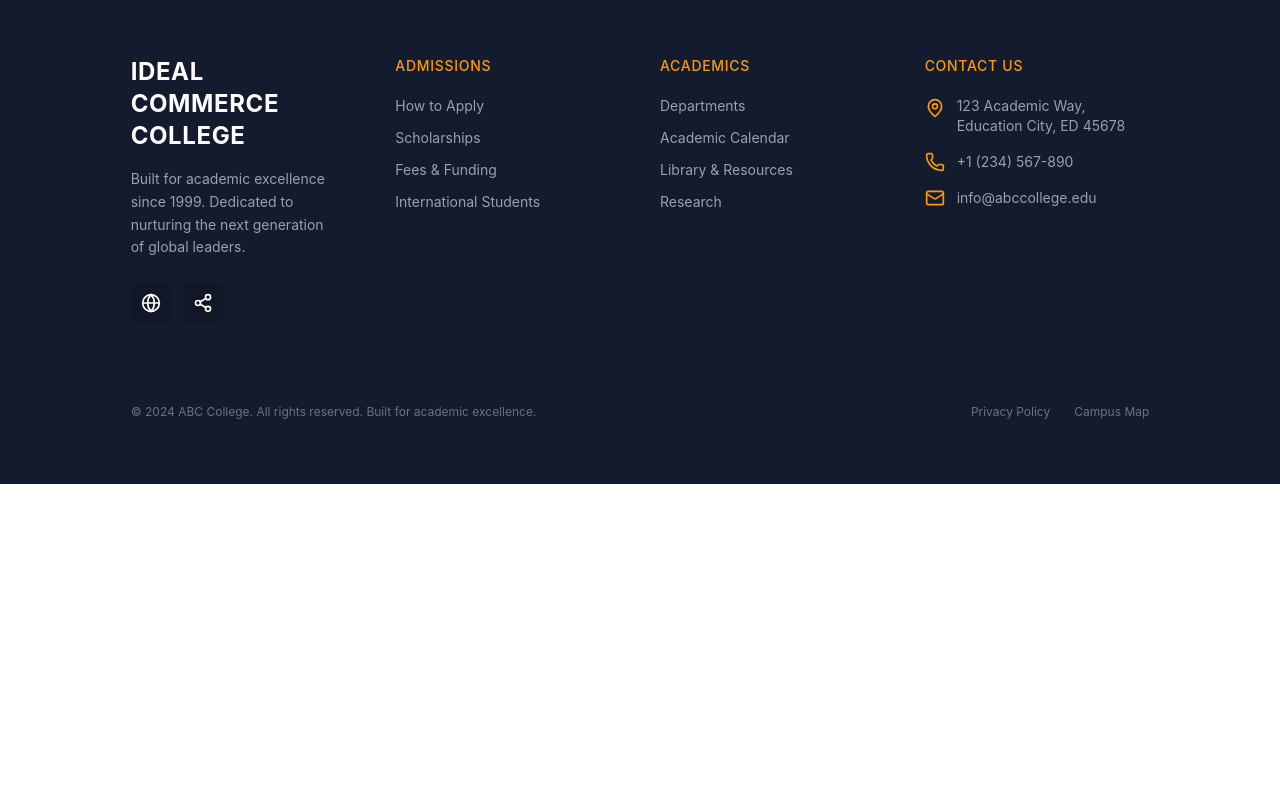
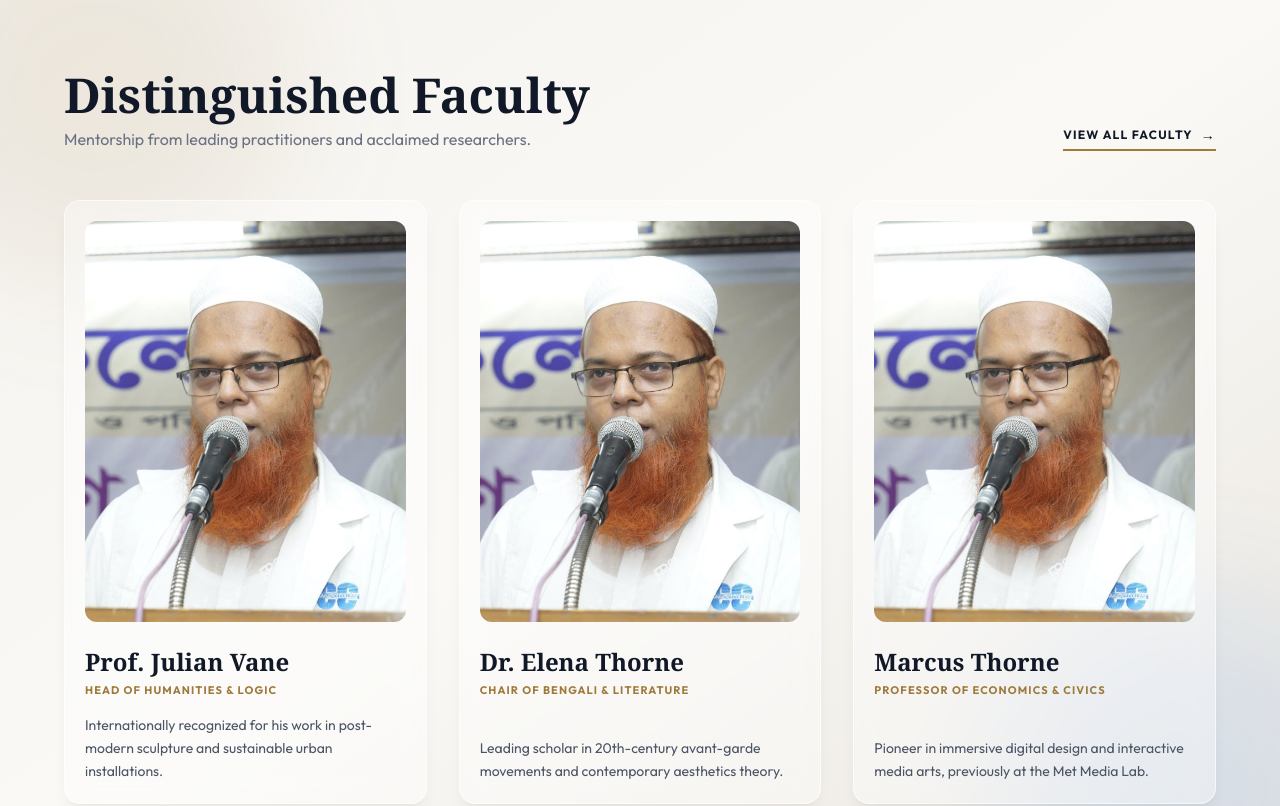
Before and after one commit to FrontFury/icc-modern-client, a React (Vite) app: page /departments/arts in a window 1280 px wide. Shown: the part 2260-3066 px from the top of the page. Before the commit the page ends 2744 px from the top, so only its background shows below. Built offline with nearby package versions, Linux system fonts and the light colour scheme.

Commit message:
Added Art Faculty

```diff
--- a/src/pages/Departments/Arts/Arts/Arts.jsx
+++ b/src/pages/Departments/Arts/Arts/Arts.jsx
@@ -1,6 +1,7 @@
 import ArtsBanner from "../ArtsBanner/ArtsBanner";
 import ArtsCoreDisciplines from "../ArtsCoreDisciplines/ArtsCoreDisciplines";
 import ArtsDepartmentOverview from "../ArtsDepartmentOverview/ArtsDepartmentOverview";
+import ArtsDistinguishedFaculty from "../ArtsDistinguishedFaculty/ArtsDistinguishedFaculty";
 
 
 const Arts = () => {
@@ -9,6 +10,7 @@ const Arts = () => {
             <ArtsBanner></ArtsBanner>
             <ArtsDepartmentOverview></ArtsDepartmentOverview>
             <ArtsCoreDisciplines></ArtsCoreDisciplines>
+            <ArtsDistinguishedFaculty></ArtsDistinguishedFaculty>
         </div>
     );
 };
--- /dev/null
+++ b/src/pages/Departments/Arts/ArtsDistinguishedFaculty/ArtsDistinguishedFaculty.jsx
@@ -0,0 +1,99 @@
+import faculty1 from '../../../../assets/Dept/ArtsFaculty.png';
+import faculty2 from '../../../../assets/Dept/ArtsFaculty.png';
+import faculty3 from '../../../../assets/Dept/ArtsFaculty.png';
+
+const ArtsDistinguishedFaculty = () => {
+  const facultyMembers = [
+    {
+      name: 'Prof. Julian Vane',
+      role: 'HEAD OF HUMANITIES & LOGIC',
+      bio: 'Internationally recognized for his work in post-modern sculpture and sustainable urban installations.',
+      image: faculty1,
+    },
+    {
+      name: 'Dr. Elena Thorne',
+      role: 'CHAIR OF BENGALI & LITERATURE',
+      bio: 'Leading scholar in 20th-century avant-garde movements and contemporary aesthetics theory.',
+      image: faculty2,
+    },
+    {
+      name: 'Marcus Thorne',
+      role: 'PROFESSOR OF ECONOMICS & CIVICS',
+      bio: 'Pioneer in immersive digital design and interactive media arts, previously at the Met Media Lab.',
+      image: faculty3,
+    },
+  ];
+
+  return (
+    <section className="relative bg-gradient-to-br from-[#f5f3ef] via-[#faf9f6] to-[#eae6df] py-20 px-6 lg:px-16 text-[#1A1A1A] overflow-hidden">
+
+      {/* Decorative background glow for enhanced glassmorphism */}
+      <div className="absolute -top-24 -left-24 w-96 h-96 bg-[#9E7A3B]/10 rounded-full blur-3xl pointer-events-none" />
+      <div className="absolute -bottom-24 -right-24 w-96 h-96 bg-blue-500/10 rounded-full blur-3xl pointer-events-none" />
+
+      <div className="max-w-7xl mx-auto relative z-10">
+
+        {/* Header with Title and "View All" Link */}
+        <div className="flex flex-col md:flex-row md:items-end justify-between mb-12 border-b border-transparent">
+          <div>
+            <h2 className="text-3xl sm:text-4xl md:text-5xl font-serif font-bold text-[#111827]">
+              Distinguished Faculty
+            </h2>
+            <p className="text-gray-500 text-sm sm:text-base mt-2">
+              Mentorship from leading practitioners and acclaimed researchers.
+            </p>
+          </div>
+
+          <a
+            href="/faculty"
+            className="inline-flex items-center gap-2 mt-4 md:mt-0 text-xs font-bold tracking-widest text-[#111827] uppercase border-b-2 border-[#9E7A3B] pb-1 hover:text-[#9E7A3B] transition-colors self-start md:self-auto"
+          >
+            VIEW ALL FACULTY
+            <span className="text-sm">→</span>
+          </a>
+        </div>
+
+        {/* 3-Column Faculty Glass Grid */}
+        <div className="grid grid-cols-1 md:grid-cols-3 gap-8">
+          {facultyMembers.map((member, index) => (
+            <div
+              key={index}
+              className="flex flex-col p-5 rounded-2xl bg-white/40 backdrop-blur-md border border-white/60 shadow-lg shadow-black/5 hover:bg-white/60 hover:shadow-xl hover:-translate-y-1 transition-all duration-300"
+            >
+
+              {/* Faculty Image */}
+              <div className="overflow-hidden mb-6 aspect-[4/5] rounded-xl bg-gray-200/50">
+                <img
+                  src={member.image}
+                  alt={member.name}
+                  className="w-full h-full object-cover object-center grayscale-[10%] hover:grayscale-0 transition-all duration-300"
+                />
+              </div>
+
+              {/* Faculty Details */}
+              <div className="space-y-2 flex-1 flex flex-col justify-between">
+                <div>
+                  <h3 className="text-2xl font-serif font-bold text-[#111827]">
+                    {member.name}
+                  </h3>
+
+                  <span className="block text-[11px] font-bold tracking-widest text-[#9E7A3B] uppercase mt-1">
+                    {member.role}
+                  </span>
+                </div>
+
+                <p className="text-gray-600 text-xs sm:text-sm leading-relaxed pt-2">
+                  {member.bio}
+                </p>
+              </div>
+
+            </div>
+          ))}
+        </div>
+
+      </div>
+    </section>
+  );
+};
+
+export default ArtsDistinguishedFaculty;
```
Also changed, not shown: src/assets/Dept/ArtsFaculty.png (added), src/assets/Dept/faculty-biology.png.
